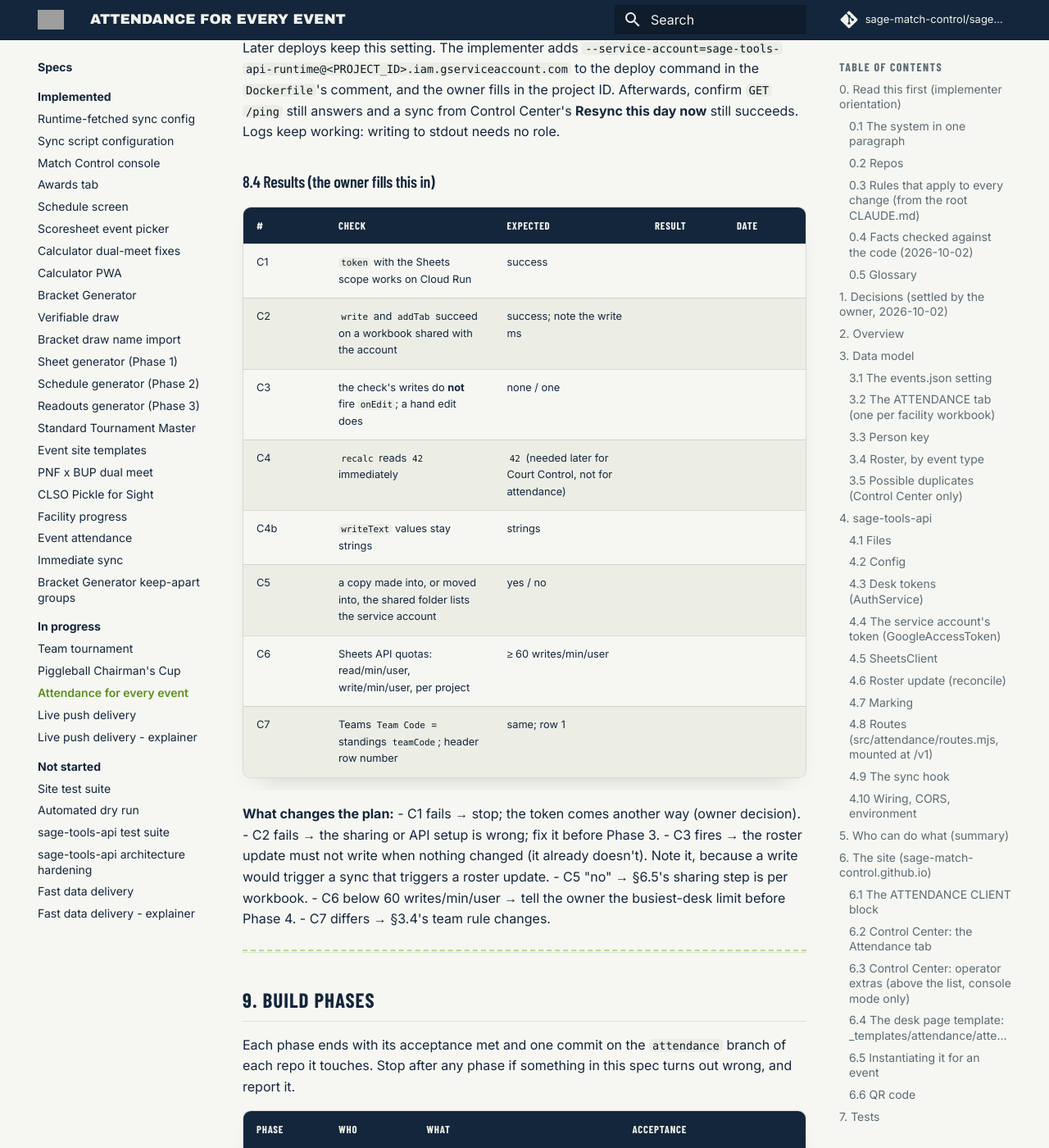
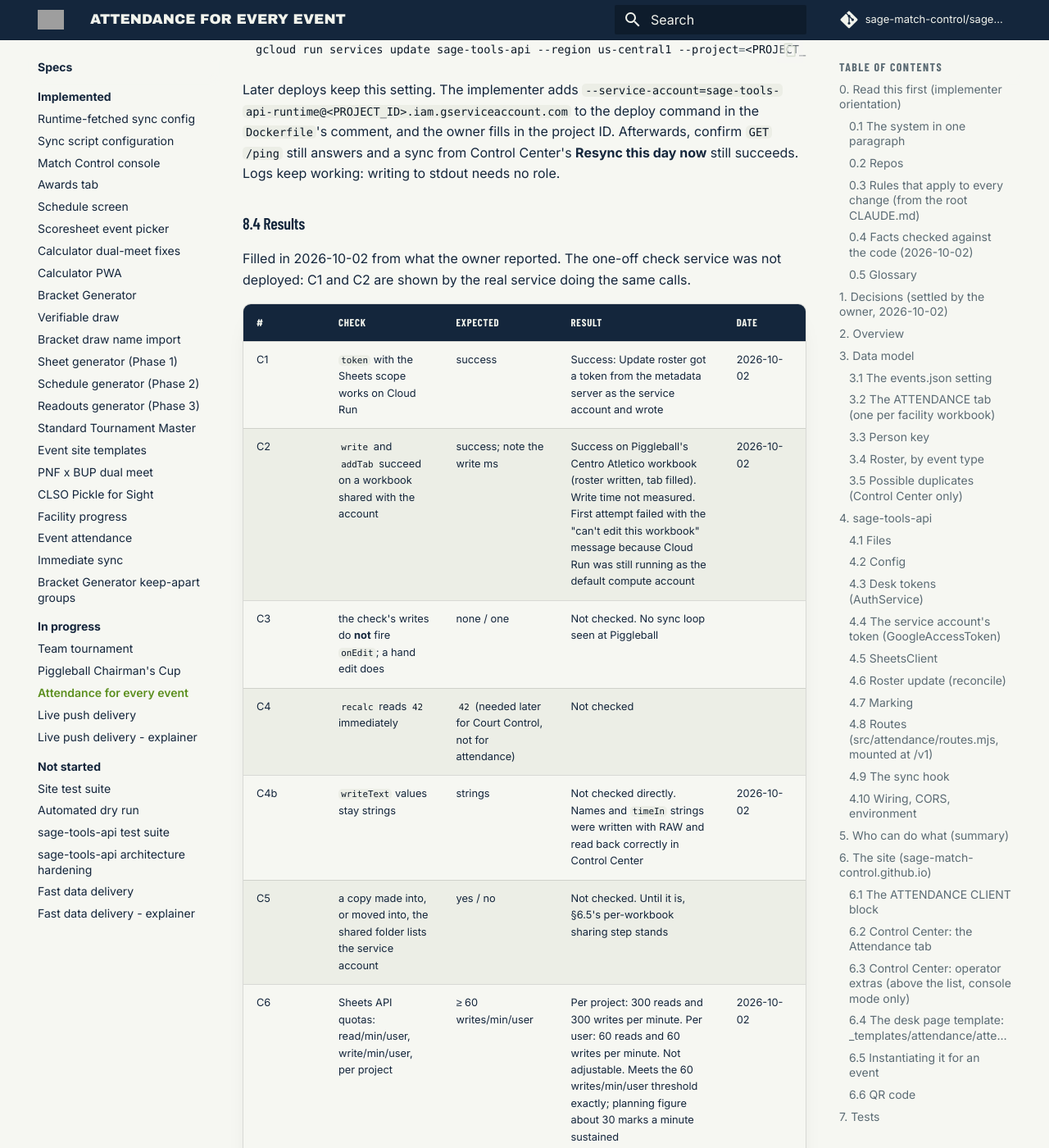
Before and after one commit to sage-match-control/sage-docs, an MkDocs documentation site: the page built from docs/specs/in-progress/multi-event-attendance-spec.md, in a window 1280 px wide and 1400 px high, scrolled down 30926 px. Shown: the whole window at 82% size. Built offline with MkDocs 1.6.1 and Material for MkDocs 9.7.7, drawn with Linux system fonts in a browser that asks for light colours; comment, search, counter and statistics services are not loaded; some of the changed text lies outside the part shown.

Commit message:
Attendance spec: status, results table, and the in-progress index
Co-Authored-By: Claude Sonnet 5.5 <noreply@anthropic.com>

```diff
--- a/docs/specs/in-progress/multi-event-attendance-spec.md
+++ b/docs/specs/in-progress/multi-event-attendance-spec.md
@@ -4,9 +4,12 @@ Staff check-in for any registered event, marked in Control Center or on a
 desk page, written by `sage-tools-api` straight into each facility workbook's
 `ATTENDANCE` tab. One check-in per person covers every category they play.
 
-> **Status: in progress.** Phases 1 and 3 to 7 are built and tested on the
-> `attendance` branches, not merged or deployed. Phase 2 (the owner's checks on
-> Google's side, §8) and Phase 8 are open. Decisions settled with the owner on
+> **Status: in progress.** Built, merged and deployed (`sage-tools-api` 2.6.1). In
+> use at Piggleball (`"attendance": "console"`): Update roster and marking work
+> against the real workbook as the service account. Still open: the checks in §8.4
+> marked not checked, desk links (`"desks"`) on a real device, pasting the
+> updated generators into the masters, and `<PROJECT_ID>` in the `Dockerfile`
+> comment. Decisions settled with the owner on
 > 2026-10-02 (§1). Written against `sage-tools-api` 2.5.0,
 > `sage-match-control.github.io` at `89a7476` and `event-data`'s
 > `config/events.json` as of that date.
@@ -1086,18 +1089,21 @@ the project ID. Afterwards, confirm `GET /ping` still answers and a sync from
 Control Center's **Resync this day now** still succeeds. Logs keep working:
 writing to stdout needs no role.
 
-### 8.4 Results (the owner fills this in)
+### 8.4 Results
+
+Filled in 2026-10-02 from what the owner reported. The one-off check service was
+not deployed: C1 and C2 are shown by the real service doing the same calls.
 
 | # | Check | Expected | Result | Date |
 |---|---|---|---|---|
-| C1 | `token` with the Sheets scope works on Cloud Run | success | | |
-| C2 | `write` and `addTab` succeed on a workbook shared with the account | success; note the write ms | | |
-| C3 | the check's writes do **not** fire `onEdit`; a hand edit does | none / one | | |
-| C4 | `recalc` reads `42` immediately | `42` (needed later for Court Control, not for attendance) | | |
-| C4b | `writeText` values stay strings | strings | | |
-| C5 | a copy made into, or moved into, the shared folder lists the service account | yes / no | | |
-| C6 | Sheets API quotas: read/min/user, write/min/user, per project | ≥ 60 writes/min/user | | |
-| C7 | Teams `Team Code` = standings `teamCode`; header row number | same; row 1 | | |
+| C1 | `token` with the Sheets scope works on Cloud Run | success | Success: Update roster got a token from the metadata server as the service account and wrote | 2026-10-02 |
+| C2 | `write` and `addTab` succeed on a workbook shared with the account | success; note the write ms | Success on Piggleball's Centro Atletico workbook (roster written, tab filled). Write time not measured. First attempt failed with the "can't edit this workbook" message because Cloud Run was still running as the default compute account | 2026-10-02 |
+| C3 | the check's writes do **not** fire `onEdit`; a hand edit does | none / one | Not checked. No sync loop seen at Piggleball | |
+| C4 | `recalc` reads `42` immediately | `42` (needed later for Court Control, not for attendance) | Not checked | |
+| C4b | `writeText` values stay strings | strings | Not checked directly. Names and `timeIn` strings were written with RAW and read back correctly in Control Center | 2026-10-02 |
+| C5 | a copy made into, or moved into, the shared folder lists the service account | yes / no | Not checked. Until it is, §6.5's per-workbook sharing step stands | |
+| C6 | Sheets API quotas: read/min/user, write/min/user, per project | ≥ 60 writes/min/user | Per project: 300 reads and 300 writes per minute. Per user: 60 reads and 60 writes per minute. Not adjustable. Meets the 60 writes/min/user threshold exactly; planning figure about 30 marks a minute sustained | 2026-10-02 |
+| C7 | Teams `Team Code` = standings `teamCode`; header row number | same; row 1 | Not checked. Do this before turning attendance on for a team event | |
 
 **What changes the plan:**
 - C1 fails → stop; the token comes another way (owner decision).
```
Also changed, not shown: docs/specs/README.md (+2 -2 lines), docs/specs/in-progress/README.md (+1 -1 lines).
